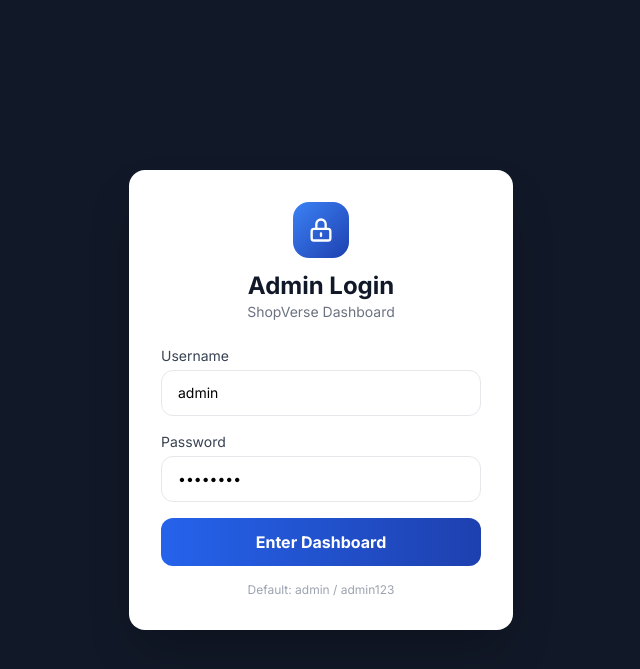
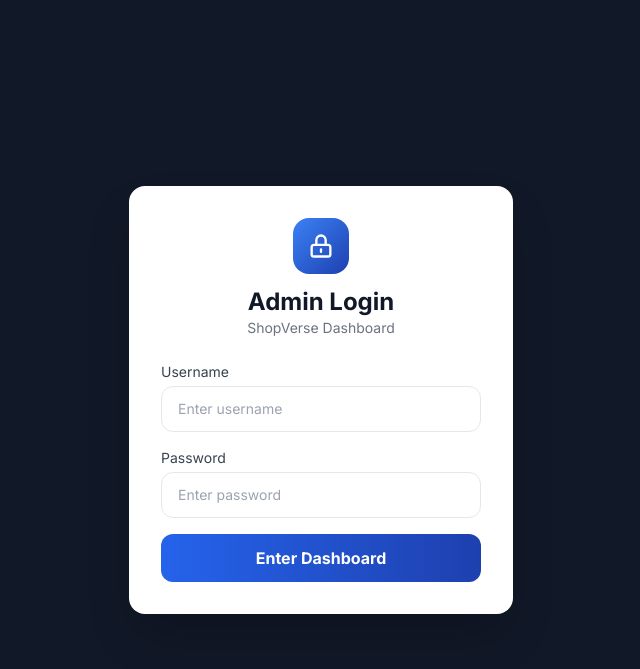
Before and after one commit to naveed4real/DBS-project, a PHP site: page /admin.php in a window 1280 px wide. Shown: the top 669 px of the page, without its empty margins (319-959 px from the left). Run offline with PHP 8.4, Linux system fonts and the light colour scheme; some libraries are stand-ins or nearby versions.

Commit message:
Security: Hide admin link from navbar, remove hardcoded credentials from login form

```diff
--- a/admin.php
+++ b/admin.php
@@ -33,17 +33,17 @@ if (!isset($_SESSION['is_admin'])) {
         <div class="space-y-4">
             <div>
                 <label class="block text-sm font-medium text-gray-700 mb-1">Username</label>
-                <input type="text" name="admin_user" value="admin" class="w-full border border-gray-200 rounded-xl px-4 py-3 text-sm focus:outline-none focus:border-blue-400 focus:ring-2 focus:ring-blue-100">
+                <input type="text" name="admin_user" placeholder="Enter username" class="w-full border border-gray-200 rounded-xl px-4 py-3 text-sm focus:outline-none focus:border-blue-400 focus:ring-2 focus:ring-blue-100">
             </div>
             <div>
                 <label class="block text-sm font-medium text-gray-700 mb-1">Password</label>
-                <input type="password" name="admin_pass" value="admin123" class="w-full border border-gray-200 rounded-xl px-4 py-3 text-sm focus:outline-none focus:border-blue-400 focus:ring-2 focus:ring-blue-100">
+                <input type="password" name="admin_pass" placeholder="Enter password" class="w-full border border-gray-200 rounded-xl px-4 py-3 text-sm focus:outline-none focus:border-blue-400 focus:ring-2 focus:ring-blue-100">
             </div>
             <button type="submit" name="admin_login" class="w-full bg-gradient-to-r from-blue-600 to-blue-800 text-white py-3 rounded-xl font-bold hover:opacity-90 transition">
                 Enter Dashboard
             </button>
         </div>
-        <p class="text-xs text-gray-400 text-center mt-4">Default: admin / admin123</p>
+
     </form>
 </div></body></html><?php
         exit;
--- a/includes/header.php
+++ b/includes/header.php
@@ -96,7 +96,7 @@ $currentPage = basename($_SERVER['PHP_SELF']);
                     </div>
                 </div>
 
-                <a href="/BIA PROJECT/admin.php" class="px-3 py-2 rounded-lg text-sm font-medium text-gray-600 hover:bg-gray-100 transition">Admin</a>
+                <!-- Admin link intentionally hidden from navbar -->
             </div>
 
             <!-- Right Side -->
```
